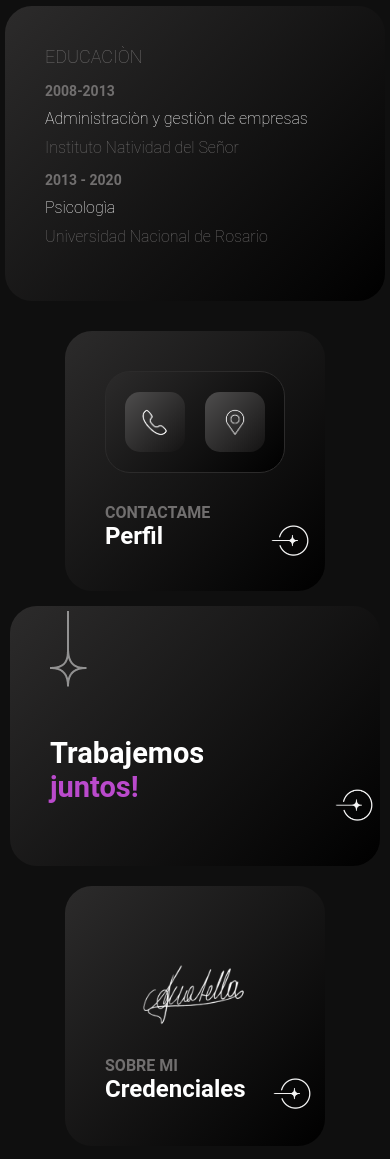
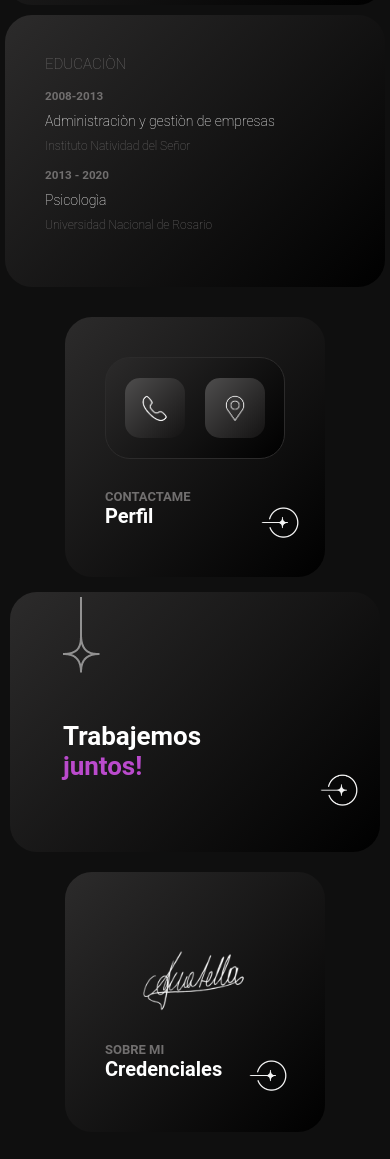
Before and after one commit to anabellabertola/Portfolio, a plain HTML site: page sobre mi/sobre-mi.html in a window 390 px wide. Shown: the part 1400-2559 px from the top of the page. Drawn offline with Linux system fonts and the light colour scheme.

Commit message:
Agregue modificaciones

```diff
--- a/sobre mi/sobre-mi.css
+++ b/sobre mi/sobre-mi.css
@@ -161,7 +161,7 @@ a h1 {
     background: linear-gradient(135deg, #2c2b2b, #000000);
     padding: 40px;
     border-radius: 27px;
-    height: 220px;
+    height: auto;
     margin-top: 30px;
     margin: 15px;
 }
@@ -211,13 +211,13 @@ a h1 {
 }
 
 .estudios h1 {
-    font-size: 18px;
+    font-size: clamp(15px, 3vw, 18px);
     font-weight: 200;
     margin-bottom: 16px;
 }
 
 .fecha h2 {
-    font-size: 14px;
+    font-size: clamp(10px, 3vw, 14px);
     margin-bottom: 10px;
 }
 
@@ -227,13 +227,14 @@ a h1 {
 
 .parrafos h3 {
     margin-bottom: 10px;
-    font-size: 16px;
+    font-size: clamp(14px, 3vw, 16px);
     color: white;
     font-weight: 200;
 }
 
 .parrafos p {
     font-weight: 200;
+    font-size: clamp(12px, 3vw, 15px);
 }
 
 /* TERCER BLOQUE SEGUNDA SECCION*/
@@ -244,6 +245,7 @@ a h1 {
     justify-content: space-around;
     flex-wrap: wrap;
 }
+
 .tercer-bloque-segundo {
     background: linear-gradient(135deg, #2c2b2b, #000000);
     padding: 40px;
@@ -286,8 +288,16 @@ a h1 {
     margin-top: 30px;
 }
 
+.contactame p {
+    font-size: clamp(13px, 2vw, 15px);
+}
+
 .perfil-flecha {
     display: flex;
+}
+
+.perfil-flecha h1 {
+    font-size: clamp(20px, 3vw, 23px);
 }
 
 .perfil-flecha .flex-3{
@@ -333,7 +343,7 @@ a h1 {
 
 
 .frase h1 {
-    font-size: clamp(29px, 5vw, 35px);
+    font-size: clamp(26px, 5vw, 35px);
 }
 
 .frase .flecha {
@@ -378,12 +388,20 @@ a h1 {
     height: 130px;
 
 }
+
+.segundo-bloque-uno p {
+    font-size: clamp(13px, 2vw, 15px);
+}
 .img-firma {
     width: 200px;
 }
 
 .credenciales {
     display: flex;
+}
+
+.credenciales h1 {
+    font-size: clamp(20px, 3vw, 23px);
 }
 
 .credenciales img {
@@ -394,6 +412,7 @@ a h1 {
 .credenciales .flex-1{
     margin-left: 35%;
 }
+
 .firmita .img-certificados {
     width: 100px;
 }
@@ -542,7 +561,15 @@ footer {
 
     }
 
+    .bloque {
+        width: 300px;
+    }
+
     .flecha {
         margin-left: 60%;
     }
+
+    .segundo-bloque-tercero {
+        width: 310px;
+    }
 }
```
Also changed, not shown: home/style.css (+8 -7 lines).
